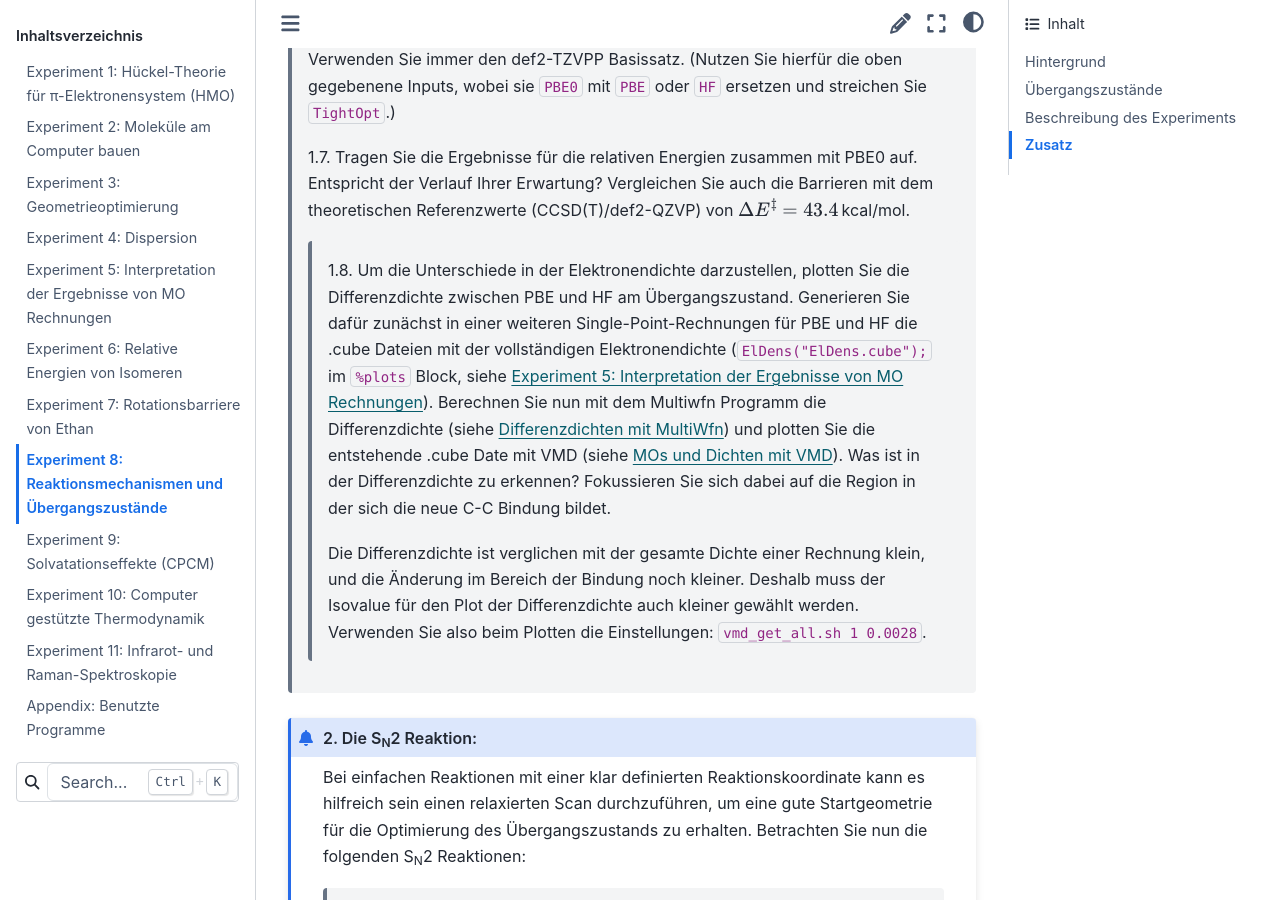
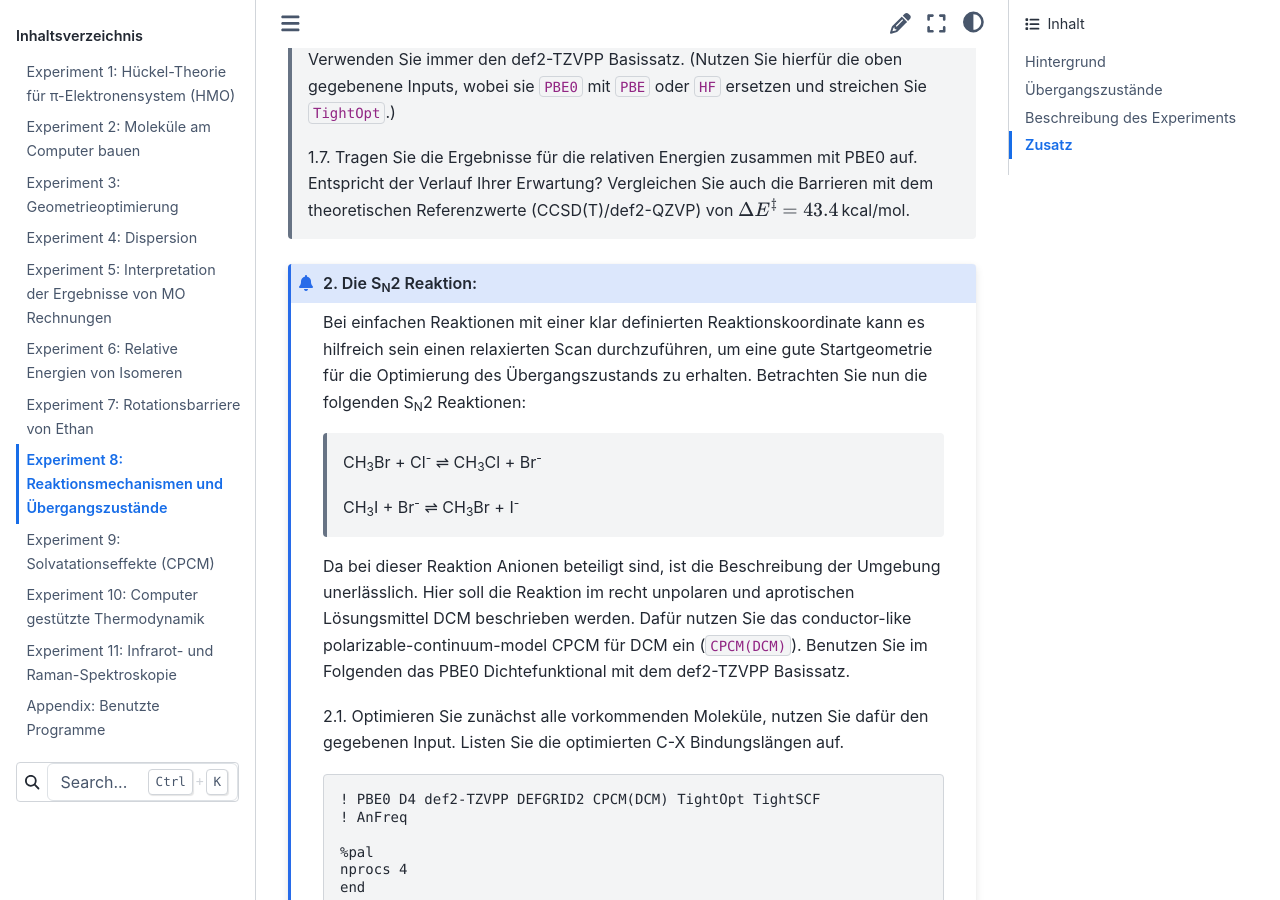
Before and after one commit to grimme-lab/bch616-teaching, a Sphinx documentation site: the page built from doc/ex8_sn2.rst, in a window 1280 px wide and 900 px high, scrolled down 3648 px. Built offline with Sphinx 7.4.7 and the Sphinx Book theme 1.1.4, drawn with Linux system fonts in a browser that asks for light colours.

Commit message:
Update ex8_sn2.rst
removed density diff task.

```diff
--- a/doc/ex8_sn2.rst
+++ b/doc/ex8_sn2.rst
@@ -81,16 +81,6 @@ Beschreibung des Experiments
     1.6. Berechnen Sie dazu zuerst die Reaktionsbarrieren auch mit PBE und HF. Verwenden Sie dafür die optimierte PBE0 Geometrien von Edukt, Produkt und Übergangszustand für Single-Point-Rechnungen mit den verschiedenen Funktionalen. Verwenden Sie immer den def2-TZVPP Basissatz. (Nutzen Sie hierfür die oben gegebenene Inputs, wobei sie ``PBE0`` mit ``PBE`` oder ``HF`` ersetzen und streichen Sie ``TightOpt``.)
 
     1.7. Tragen Sie die Ergebnisse für die relativen Energien zusammen mit PBE0 auf. Entspricht der Verlauf Ihrer Erwartung? Vergleichen Sie auch die Barrieren mit dem theoretischen Referenzwerte (CCSD(T)/def2-QZVP) von :math:`\Delta E^{\ddagger}=43.4\,`\ kcal/mol.
-
-
-
-      1.8. Um die Unterschiede in der Elektronendichte darzustellen, plotten Sie die Differenzdichte zwischen PBE und HF am Übergangszustand. Generieren Sie dafür zunächst in einer weiteren Single-Point-Rechnungen für PBE und HF die .cube Dateien mit der vollständigen Elektronendichte (``ElDens("ElDens.cube");`` im ``%plots`` Block, siehe :ref:`exp_mo`). Berechnen Sie nun mit dem Multiwfn Programm die Differenzdichte (siehe :ref:`app-multiwfn`) und plotten Sie die entstehende .cube Date mit VMD (siehe :ref:`app-Plot-MO-Dens`). Was ist in der Differenzdichte zu erkennen? Fokussieren Sie sich   dabei auf die Region in der sich die neue C-C Bindung bildet.
-
-      .. hint::
-
-      Die Differenzdichte ist verglichen mit der gesamte Dichte einer Rechnung klein, und die Änderung im Bereich der Bindung noch kleiner. Deshalb muss der Isovalue für den Plot der Differenzdichte auch kleiner gewählt werden. Verwenden Sie also beim Plotten die Einstellungen: ``vmd_get_all.sh 1 0.0028``.
-
-..
 
 
 .. admonition:: 2. Die S\ :sub:`N`\2 Reaktion:
```
